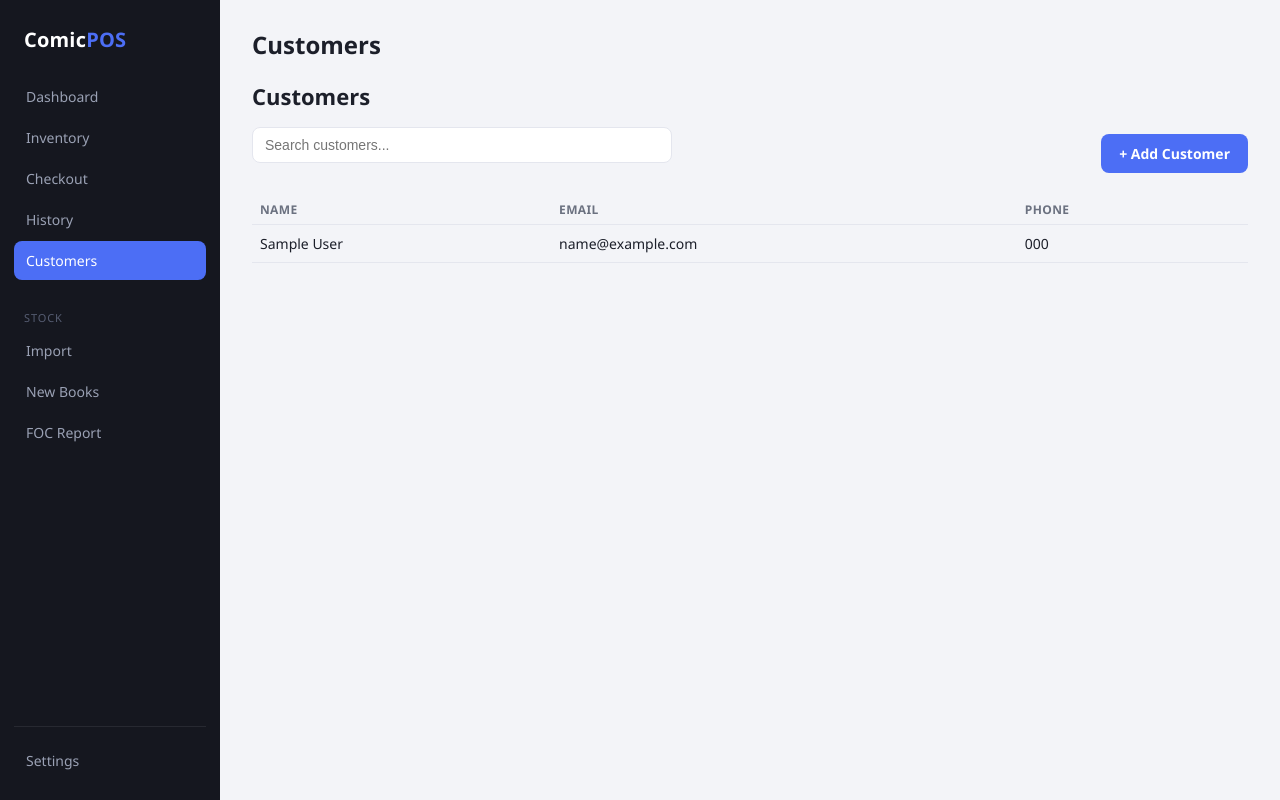
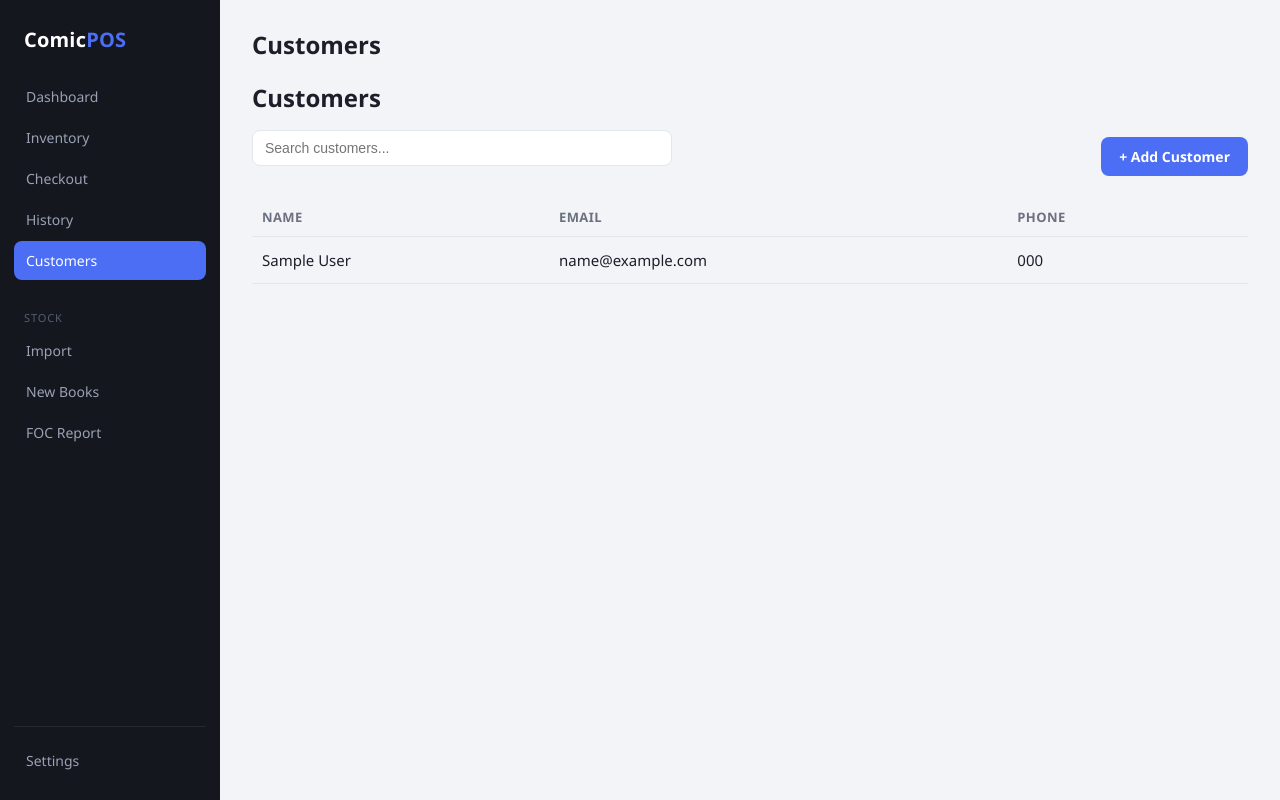
Before and after one commit to JashtonColon/ComicPOS, an ASP.NET Core app: page /customers in a window 1280 px wide. Run offline with ASP.NET Core 8, Linux system fonts and the light colour scheme; tables that the repository leaves empty hold one stand-in row (values such as "Sample post"); the project's own start-up code is not run, and a stand-in starts its controllers and pages.

Commit message:
feat: Update table and breadcrumb styles for improved readability and layout

```diff
--- a/ComicPos.Web/wwwroot/css/app.css
+++ b/ComicPos.Web/wwwroot/css/app.css
@@ -209,22 +209,22 @@ button {
 .pos-table {
     width: 100%;
     border-collapse: collapse;
-    font-size: 14px;
+    font-size: 15px;
 }
 
 .pos-table th {
     text-align: left;
     color: var(--text-muted);
     font-weight: 600;
-    font-size: 12px;
+    font-size: 13px;
     text-transform: uppercase;
     letter-spacing: 0.03em;
-    padding: 6px 8px;
+    padding: 10px 10px;
     border-bottom: 1px solid var(--border);
 }
 
 .pos-table td {
-    padding: 9px 8px;
+    padding: 13px 10px;
     border-bottom: 1px solid var(--border);
 }
 
@@ -405,7 +405,7 @@ button {
     flex-wrap: wrap;
 }
 
-.breadcrumb h1 { font-size: 22px; margin: 0; }
+.breadcrumb h1 { font-size: 24px; margin: 0; min-width: 0; overflow-wrap: break-word; }
 
 .search-box {
     width: 100%;
@@ -466,11 +466,24 @@ button {
 .btn-row { display: flex; gap: 8px; flex-wrap: wrap; }
 
 .cover-thumb {
-    width: 40px;
-    height: 56px;
+    width: 56px;
+    height: 80px;
     object-fit: cover;
     border-radius: 4px;
     background: #e8e9ef;
+}
+
+.cover-upload-input {
+    display: block;
+    font-size: 11px;
+    max-width: 96px;
+    margin-top: 6px;
+}
+
+.cover-missing-label {
+    color: var(--text-muted);
+    font-size: 11px;
+    margin: 6px 0 0;
 }
 
 .cover-thumb-lg {
```
